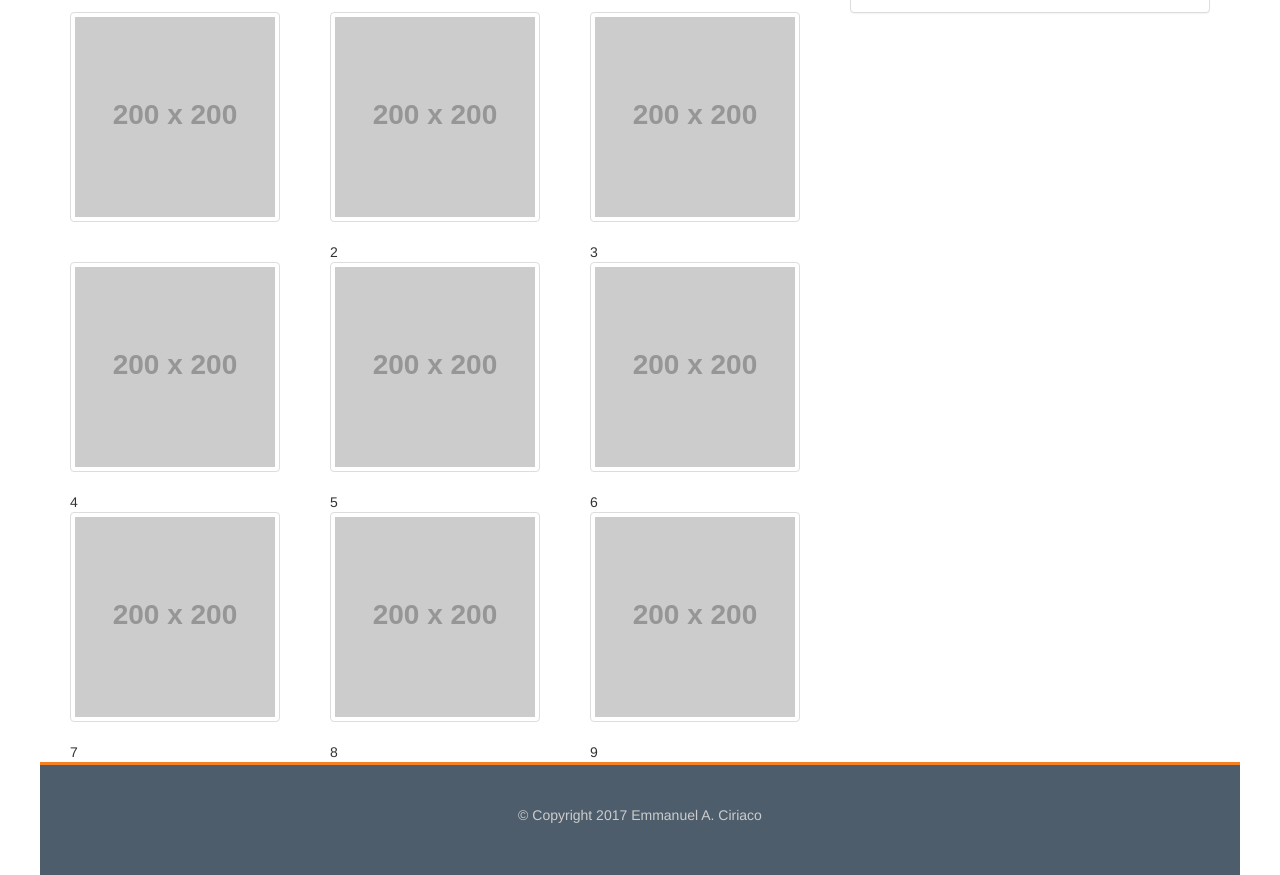
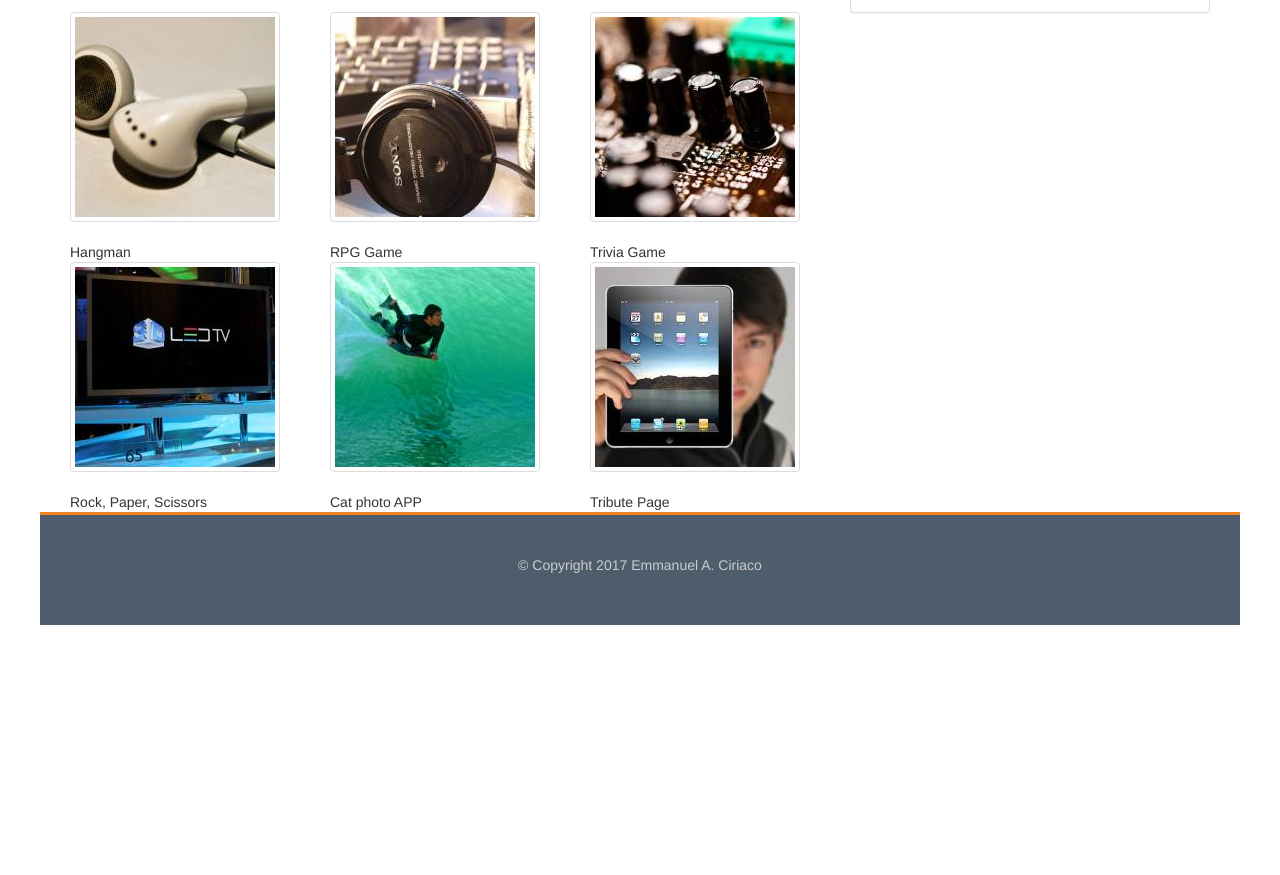
Before and after one commit to EmmanuelCiriaco/bootstrap-portfolio1.2, a plain HTML site: page portfolio.html in a window 1280 px wide. Shown: the part 180-1055 px from the top of the page. After the commit the page ends 805 px from the top, so only its background shows below. Drawn offline with nearby package versions, Linux system fonts and the light colour scheme; placeholder pictures from the web are drawn by us.

Commit message:
last changest

```diff
--- a/portfolio.html
+++ b/portfolio.html
@@ -21,21 +21,16 @@
 	<div class="row">
 		<div class="col-md-8"><div class="page-header"><h1>Portfolio</h1></div>
 		<div class="row">
-		<div class="col-md-4"><img src="http://via.placeholder.com/200x200" class="thumbnail"></div>
-		<div class="col-md-4"><img src="http://via.placeholder.com/200x200" class="thumbnail">2</div>
-		<div class="col-md-4"><img src="http://via.placeholder.com/200x200" class="thumbnail">3</div>
+		<div class="col-md-4"><a href="#"><img src="assets/images/img-1.jpg" class="thumbnail"></a>Hangman</div>
+		<div class="col-md-4"><a href="#"><img src="assets/images/img-2.jpg" class="thumbnail"></a>RPG Game</div>
+		<div class="col-md-4"><a href="#"><img src="assets/images/img-3.jpg" class="thumbnail"></a>Trivia Game</div>
 		</div>
 		<div class="row">
-		<div class="col-md-4"><img src="http://via.placeholder.com/200x200" class="thumbnail">4</div>
-		<div class="col-md-4"><img src="http://via.placeholder.com/200x200" class="thumbnail">5</div>
-		<div class="col-md-4"><img src="http://via.placeholder.com/200x200" class="thumbnail">6</div>
+		<div class="col-md-4"><a href="#"><img src="assets/images/img-4.jpg" class="thumbnail"></a>Rock, Paper, Scissors</div>
+		<div class="col-md-4"><a href="#"><img src="assets/images/img-5.jpg" class="thumbnail"></a>Cat photo APP</div>
+		<div class="col-md-4"><a href="#"><img src="assets/images/img-6.jpg" class="thumbnail"></a>Tribute Page</div>
 		</div>
-		<div class="row">
-		<div class="col-md-4"><img src="http://via.placeholder.com/200x200" class="thumbnail">7</div>
-		<div class="col-md-4"><img src="http://via.placeholder.com/200x200" class="thumbnail">8</div>
-		<div class="col-md-4"><img src="http://via.placeholder.com/200x200" class="thumbnail">9</div>
-		</div>
-		</div>
+	</div>
 		<div class="col-md-4"><div class="panel panel-default">
   <div class="panel-heading">
     <h3 class="panel-title">Connect with me</h3>
```
Also changed, not shown: contact.html (+2 -8 lines), index.html (+1 -1 lines), assets/images/img-1.jpg (added), assets/images/img-2.jpg (added), assets/images/img-3.jpg (added), assets/images/img-4.jpg (added), assets/images/img-5.jpg (added), assets/images/img-6.jpg (added).
